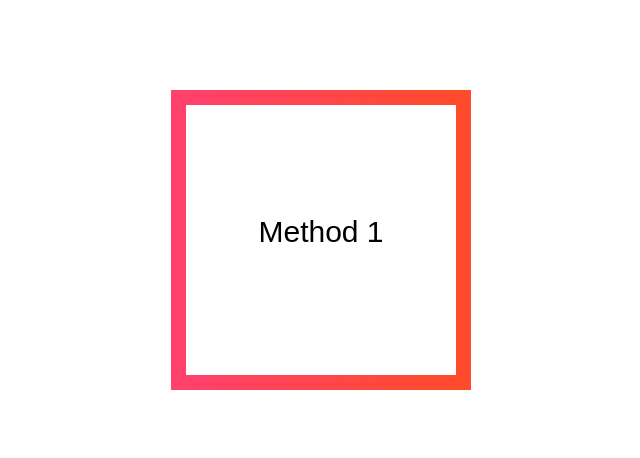
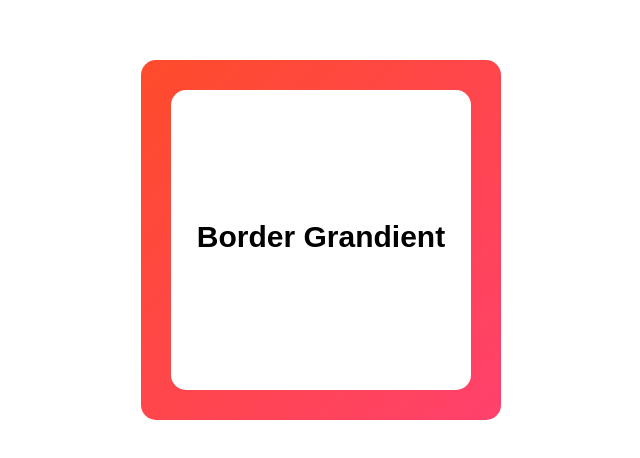
Before and after one commit to italods/Frontend-challenges, a plain HTML site: page BorderGradient-Css/index.html in a window 1280 px wide. Shown: the part 160-618 px from the top of the page, without its empty margins (319-959 px from the left). Drawn offline with Linux system fonts and the light colour scheme.

Commit message:
update style.css

```diff
--- a/BorderGradient-Css/index.html
+++ b/BorderGradient-Css/index.html
@@ -9,7 +9,7 @@
 </head>
 <body>
   <div class="box">
-    Method 1
+    Border Grandient
   </div>
 
 </body>
--- a/BorderGradient-Css/style.css
+++ b/BorderGradient-Css/style.css
@@ -1,4 +1,6 @@
-*{
+*,
+*:before,
+*:after{
   padding: 0;
   margin: 0;
   box-sizing: border-box;
@@ -6,25 +8,37 @@
 .box{
   height: 300px;
   width: 300px;
-  border: 15px solid transparent;
+  background-color: white;
   position: absolute;
-  transform: translate(-50%, -50%);
-  top: 50%;
-  left: 50%;
-  border-image: -webkit-gradient(
-    linear,
-    right top,
-    left top,
-    from(#ff4b2b),
-    to(#ff416c)
-  );
-  border-image: linear-gradient(right,
+  margin: auto;
+  left: 0;
+  right: 0;
+  bottom: 0;
+  top: 0;
+  font-family: 'Poppins', sans-serif;
+  font-size: 30px;
+  text-align: center;
+  font-weight: 600;
+  padding: 130px 0;
+  border-radius: 15px;
+}
+.box:before{
+  position:absolute;
+  content: " ";
+  height: 120%;
+  width: 120%;
+  background-image: -webkit-linear-gradient(
+    to bottom right,
   #ff4b2b,
   #ff416c
   );
-  border-image-slice: 1;
-  font-size: 30px;
-  text-align: center;
-  font-family: 'Poppins', sans-serif;
-  padding: 110px 0;
+  background-image: linear-gradient(
+    to bottom right,
+  #ff4b2b,
+  #ff416c
+  );
+  left: -10%;
+  top: -10%;
+  z-index: -1;
+  border-radius: 15px;
 }
```
